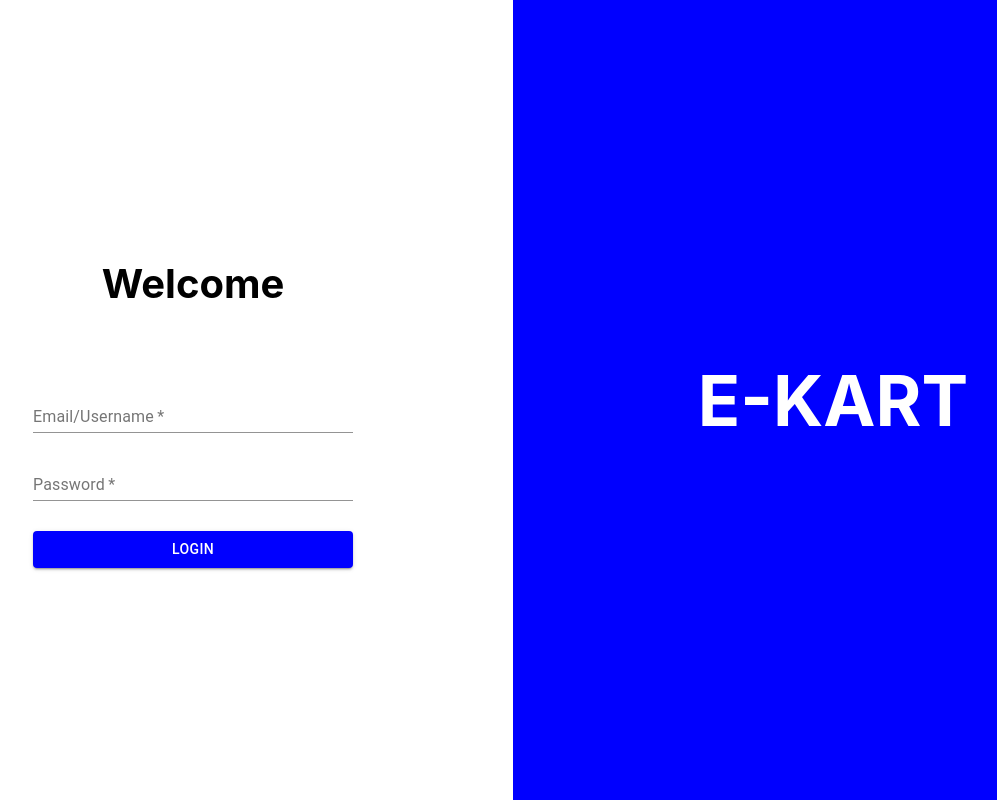
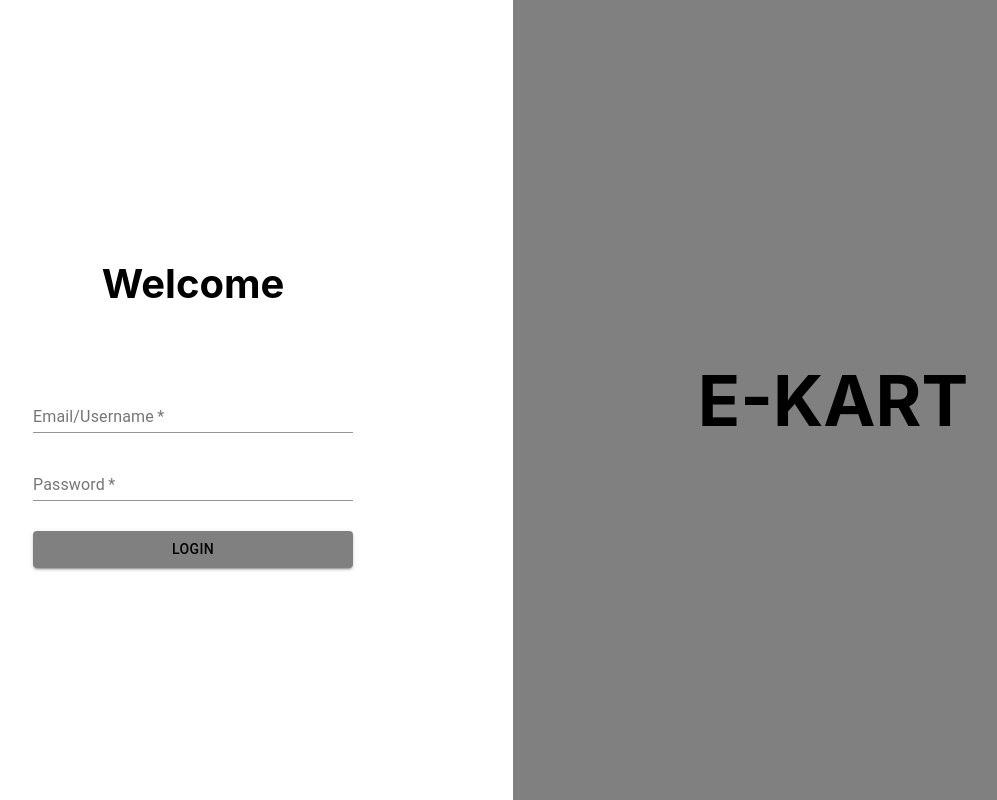
Before and after one commit to shreyas1328/ekart, a React (Create React App) app: page /login in a window 1280 px wide. Shown: the whole page, without its empty margins (127-1124 px from the left). Built offline with nearby package versions, Linux system fonts and the light colour scheme.

Commit message:
final commit on toaster

```diff
--- a/src/components/login/index.js
+++ b/src/components/login/index.js
@@ -4,8 +4,8 @@ import "../../styles/login.scss";
 import { Logo } from "../utiles/utiles";
 import Button from "@material-ui/core/Button";
 import { loginValidation } from "../utiles/validation";
-import {getLoginData} from '../../datastore/slice/login';
-import {useDispatch} from 'react-redux';
+import { getLoginData } from "../../datastore/slice/login";
+import { useDispatch } from "react-redux";
 
 export default function Login() {
   const dispatch = useDispatch();
@@ -39,7 +39,7 @@ export default function Login() {
   };
 
   const onLoggedIn = () => {
-    dispatch(getLoginData(state))
+    dispatch(getLoginData(state));
   };
 
   return (
@@ -85,7 +85,7 @@ export default function Login() {
         </form>
       </div>
       <div className="login-right-container">
-        <Logo color="#ffffff" size="70px" onClick={() => {}} />
+        <Logo color="#000000" size="70px" onClick={() => {}} />
       </div>
     </div>
   );
--- a/src/styles/login.scss
+++ b/src/styles/login.scss
@@ -36,7 +36,9 @@
             .login-button {
                 margin-top: 10px;
                 width: 100%;
-                background-color: blue;
+                background-color: gray;
+                color: black;
+                font-weight: 550;
             }
 
         }
@@ -47,7 +49,7 @@
         display: flex;
         align-items: center;
         justify-content: center;
-        background-color: blue;
+        background-color: gray;
     }
 
 }
```
